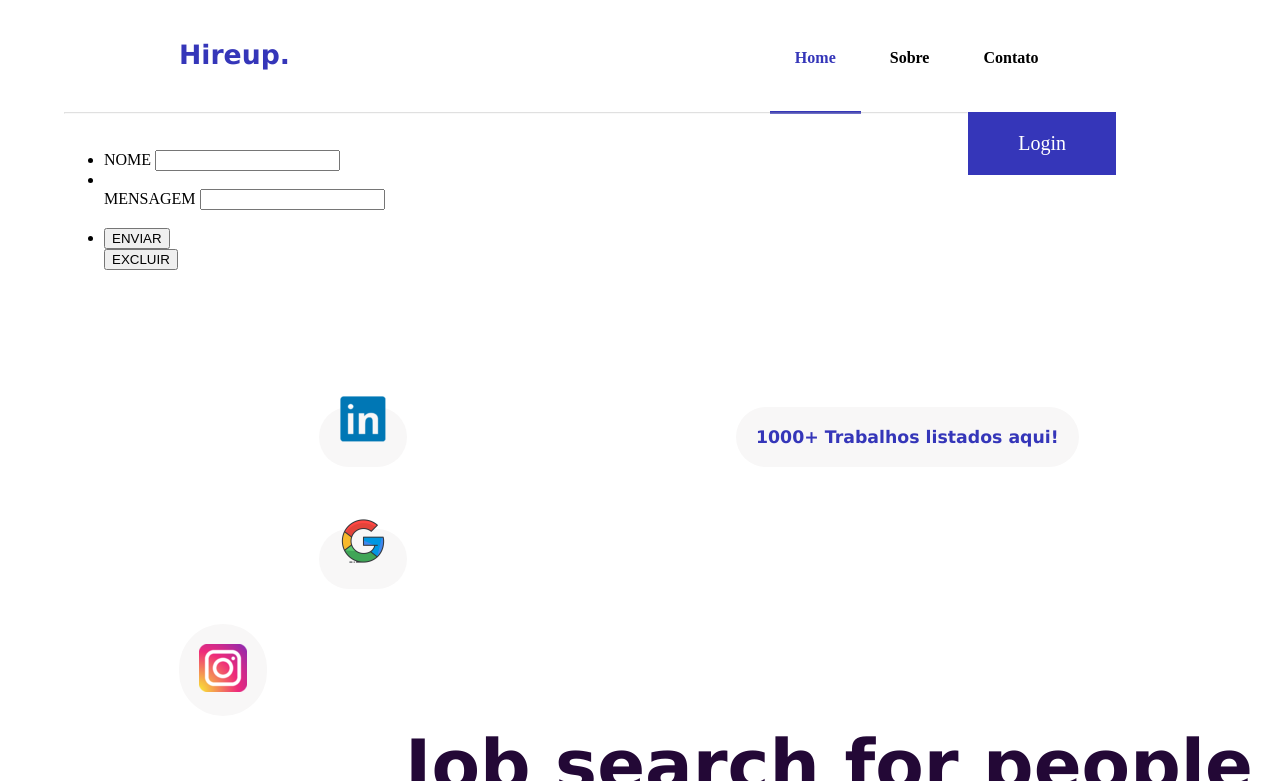
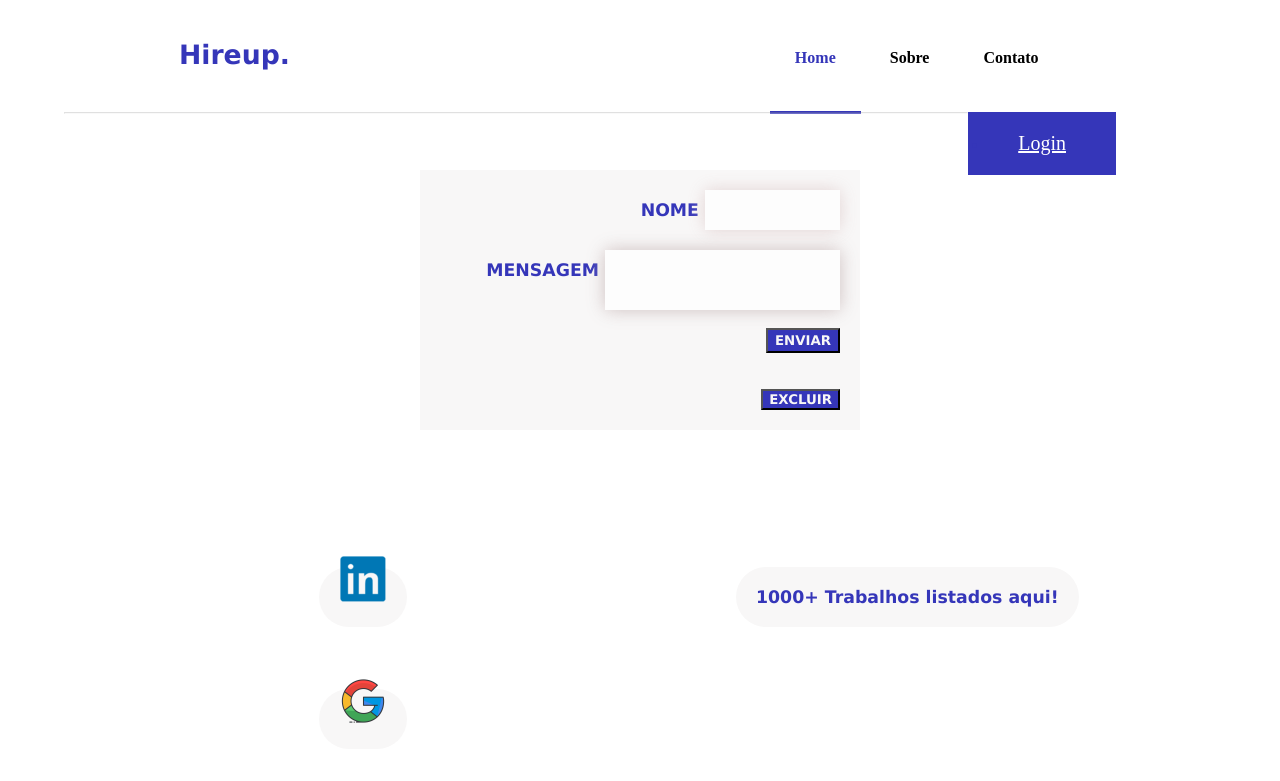
Before and after one commit to Vangleidson/Dribble-Template-Clone, a plain HTML site: page index.html in a window 1280 px wide. Both pictures are taken after a click on the button "ENVIAR". Shown: the top 781 px of the page. Drawn offline with Linux system fonts and the light colour scheme.

Commit message:
complete

```diff
--- a/css/style.css
+++ b/css/style.css
@@ -59,12 +59,7 @@ body {
     padding: 20px 20px;
 }
 
-.divtop .navright li {
-    display: inline-block;
-}
-
 .divtop .navright li a {
-    text-decoration: none;
     font-size: 15pt;
     color: white;
     padding: 25px 30px;
@@ -668,21 +663,21 @@ body {
 
 
 .pmsg #inp1 {
-    width: 150px;
-    padding: 15px 80px 15px 5px;
+    width: 50px;
+    padding: 10px 80px 10px 5px;
     border-style: hidden;
-    font: 10pt Verdana;
+    font: bold 12pt Verdana;
     opacity: 80%;
-    box-shadow: 0 0 4em rgb(221, 202, 202);
+    box-shadow: 0 0 1em rgb(221, 202, 202);
 }
 
 .pmsg #inp2 {
     width: 150px;
-    padding: 45px 80px 15px 5px;
+    padding: 10px 80px 30px 5px;
     border-style: hidden;
-    font: 10pt Verdana;
+    font: bold 12pt Verdana;
     opacity: 80%;
-    box-shadow: 0 0 4em rgb(196, 179, 179);
+    box-shadow: 0 0 1em rgb(196, 179, 179);
 }
 .pmsg #btn1 {
     padding: 3px 7px;
@@ -703,3 +698,50 @@ body {
     font: bold 12pt Verdana;
     color: #3536B9;
 }
+
+#ul1 {
+    width: 400px;
+    margin-left: auto;
+    margin-right: auto;
+    margin: 20px auto 20px auto;
+    padding: 20px 20px;
+    background-color:  rgb(248, 247, 247);
+    text-align: right;
+    list-style: none;
+}
+
+#ul1 #li1 {
+    text-decoration: none;
+    font: bold 13pt Verdana;
+    color: #3536B9;
+
+}
+
+#ul1 #li1 #inp1{
+    width: 50px;
+    padding: 10px 80px 10px 5px;
+    border-style: hidden;
+    font: bold 13pt Verdana;
+    opacity: 80%;
+    box-shadow: 0 0 1em rgb(221, 202, 202);
+}
+
+#ul1 #li1 #inp2{
+    width: 150px;
+    padding: 10px 80px 30px 5px;
+    border-style: hidden;
+    font: bold 13pt Verdana;
+    opacity: 80%;
+    box-shadow: 0 0 1em rgb(196, 179, 179);
+}
+
+#ul1 #li1 #btn1 {
+    padding: 3px 7px;
+    color: rgb(248, 247, 247);
+    font: bold 10pt Verdana;
+    background-color: #3536B9;
+}
+
+#ul1 #li1 .msgE {
+    font-size: 40pt;
+}
--- a/index.html
+++ b/index.html
@@ -25,13 +25,14 @@
 
     <ul id="ul1">
         <li id="li1">
-            NOME <input type="text" name="nome" id="inp1">
+            NOME <input type="text" id="inp1">
         <li id="li1"><br>
-            MENSAGEM <input type="text" name="msg" id="inp2">
+            MENSAGEM <input type="text" id="inp2">
         </li><br>
         <li id="li1">
             <button id="btn1">ENVIAR</button>
         </li>
+        <br><br>
     </ul>
 
     <div class="divcont1">
--- a/scripts/script.js
+++ b/scripts/script.js
@@ -40,6 +40,7 @@ enviar.addEventListener("click", insere)
 function insere () {
     var nome1  = document.createElement('p')
     var input1 = document.getElementById("inp1")
+
     var texto1 = document.createTextNode(input1.value)
     nome1.appendChild(texto1);
 
@@ -50,12 +51,13 @@ function insere () {
 
     var btn1 = document.createElement('button')
     var texto3 = document.createTextNode("EXCLUIR")
+
     btn1.appendChild(texto3);
-    btn1.addEventListener('click', excluir)
-    var i
-    for (i = 0; i < 5; i++) {
+
+    for (i = 0; i < 15; i++) {
         var lista = document.getElementById('ul1')
         var itens = document.getElementById('li1')
+
         lista.insertBefore(nome1, itens[i])
         nome1.className = 'nomeE'
 
@@ -64,13 +66,11 @@ function insere () {
 
         lista.insertBefore(btn1, itens[i])
         btn1.className = 'btnE'
+        var bt = document.getElementsByClassName('btnE')[i]
+        bt.style.color =  "rgb(248, 247, 247)"
+        bt.style.font = "bold 10pt Verdana"
+        bt.style.background = "#3536B9"
+        bt.style.display = "inline-block"
+
     }
 }
-
-function excluir() {
-    for (i = 0; i < 5; i++) {
-            document.getElementsByClassName('nomeE')[i].remove()
-            document.getElementsByClassName('msgE')[i].remove()
-            document.getElementsByClassName('btnE')[i].remove()
-    }
-}
```
